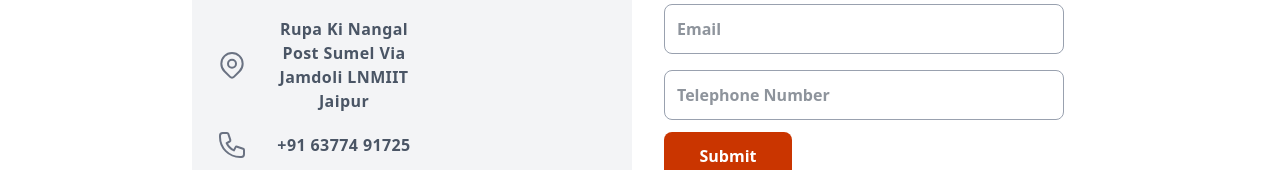
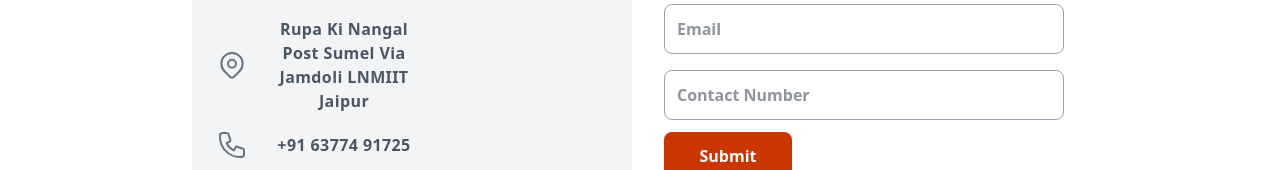
Before and after one commit to Bhupesh0307/StayNear, a React (Vite) app: page /contact in a window 1280 px wide. Shown: the part 411-581 px from the top of the page. Built offline with nearby package versions, Linux system fonts and the light colour scheme.

Commit message:
log innnn check

```diff
--- a/src/Components/Contact/Contact.jsx
+++ b/src/Components/Contact/Contact.jsx
@@ -123,7 +123,7 @@ export default function Contact() {
                                     type="tel"
                                     name="tel"
                                     id="tel"
-                                    placeholder="Telephone Number"
+                                    placeholder="Contact Number"
                                     className="w-100 mt-2 py-3 px-3 rounded-lg bg-white border border-gray-400 text-gray-800 font-semibold focus:border-orange-500 focus:outline-none"
                                 />
                             </div>
```
